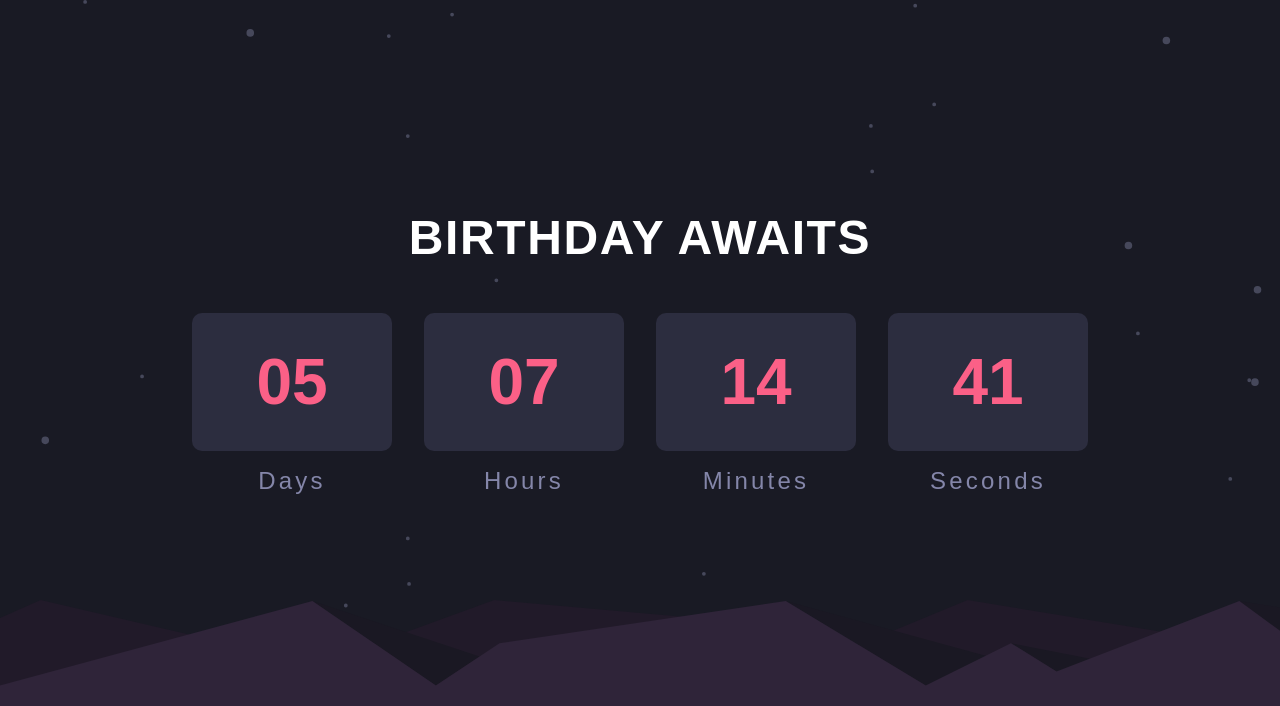
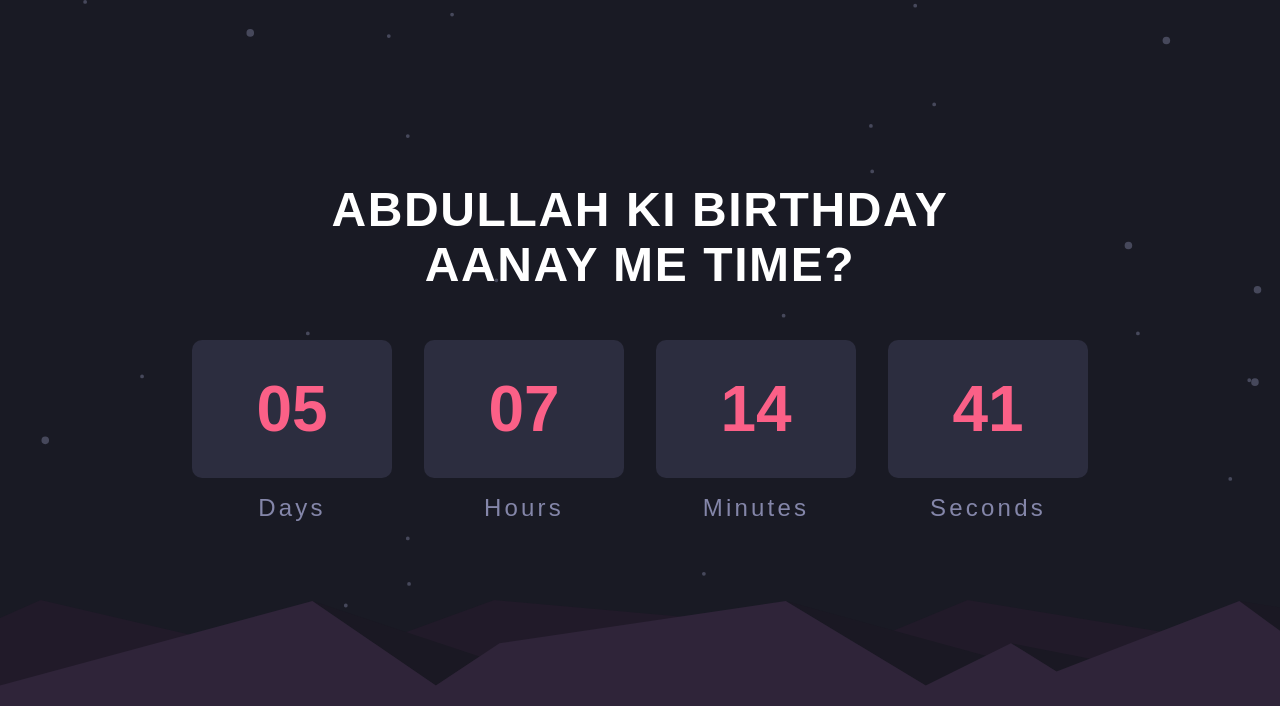
Before and after one commit to Dev-Abs/javascript-learning, a plain HTML site: page launch-countdown-timer/index.html in a window 1280 px wide. Shown: the top 706 px of the page. Drawn offline with Linux system fonts and the light colour scheme; a web font is replaced by a local one.

Commit message:
title heading changed

```diff
--- a/launch-countdown-timer/index.html
+++ b/launch-countdown-timer/index.html
@@ -13,7 +13,7 @@
 
   <div class="body-con">
   <div class="container">
-    <h1>BIRTHDAY AWAITS</h1>
+    <h1>ABDULLAH KI BIRTHDAY AANAY ME TIME?</h1>
     <div class="countdown">
       <div>
         <h2 id="days">0</h2>
```
